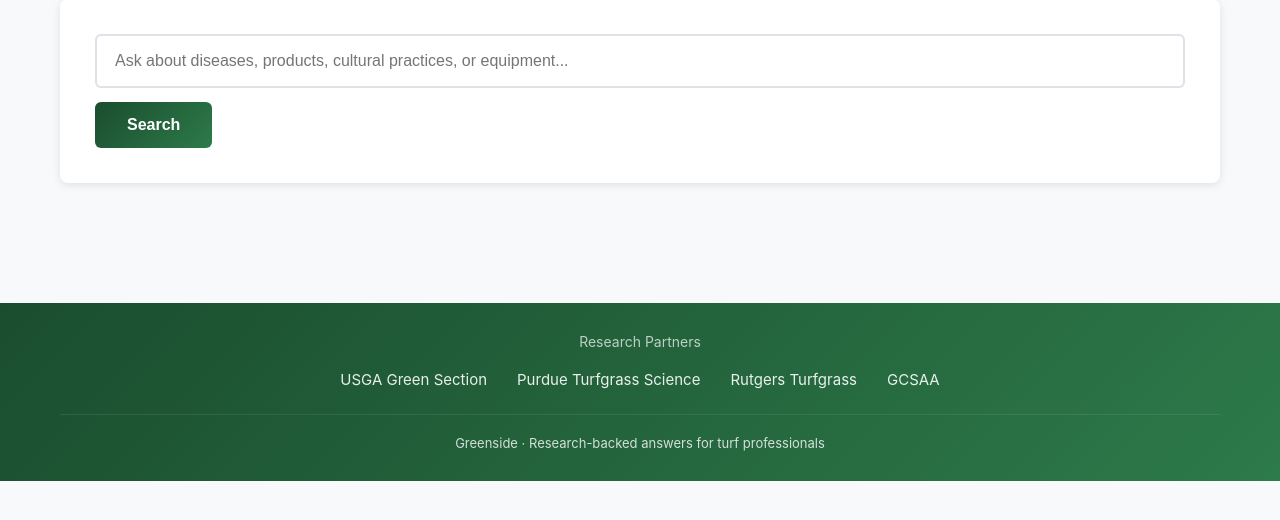
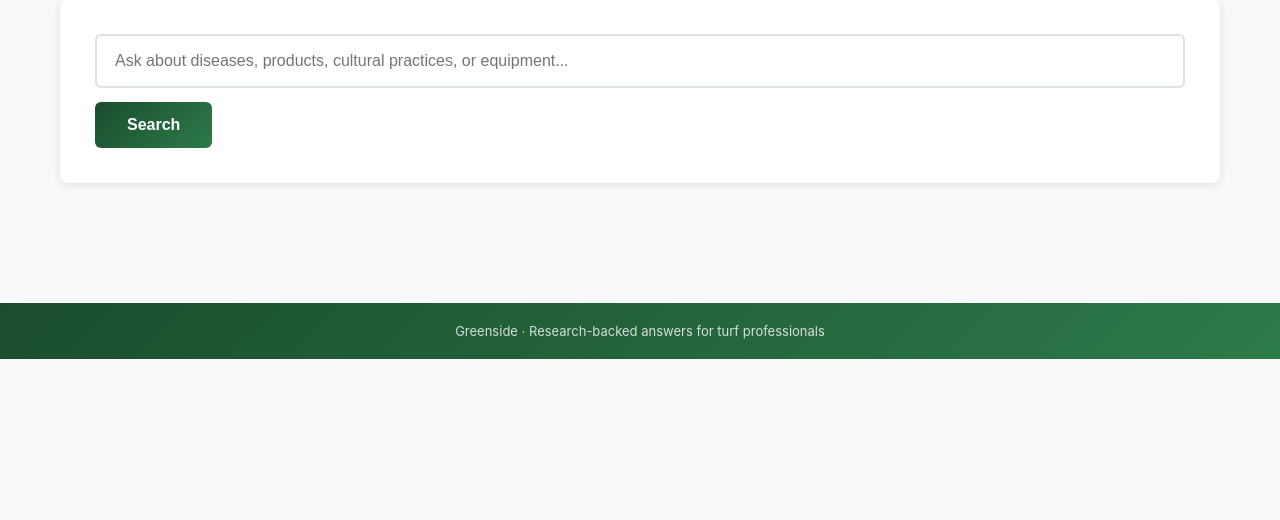
Before and after one commit to ccrossmock13/turf-ai, a Flask app: page / in a window 1280 px wide. Shown: the part 124-644 px from the top of the page. Run offline with Flask 3, Linux system fonts and the light colour scheme.

Commit message:
Remove Research Partners from footer

```diff
--- a/templates/index.html
+++ b/templates/index.html
@@ -431,17 +431,8 @@
     </div>
 
     <footer>
-        <div style="max-width: 1200px; margin: 0 auto; padding: 30px 20px;">
-            <div style="text-align: center; margin-bottom: 20px; color: rgba(255,255,255,0.7); font-size: 14px;">
-                Research Partners
-            </div>
-            <div style="display: flex; justify-content: center; gap: 30px; flex-wrap: wrap; margin-bottom: 25px;">
-                <a href="https://www.usga.org/course-care.html" target="_blank">USGA Green Section</a>
-                <a href="https://turf.purdue.edu/" target="_blank">Purdue Turfgrass Science</a>
-                <a href="https://njaes.rutgers.edu/turf/" target="_blank">Rutgers Turfgrass</a>
-                <a href="https://www.gcsaa.org/" target="_blank">GCSAA</a>
-            </div>
-            <div style="text-align: center; font-size: 13px; opacity: 0.8; border-top: 1px solid rgba(255,255,255,0.1); padding-top: 20px;">
+        <div style="max-width: 1200px; margin: 0 auto; padding: 20px;">
+            <div style="text-align: center; font-size: 13px; opacity: 0.8;">
                 Greenside · Research-backed answers for turf professionals
             </div>
         </div>
```
